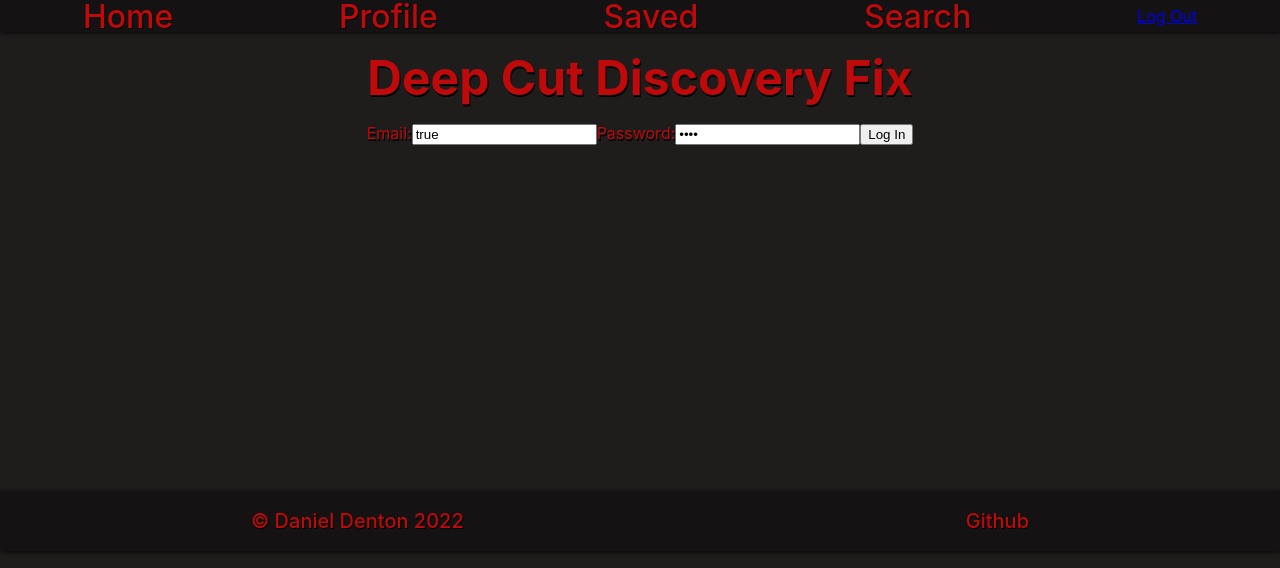
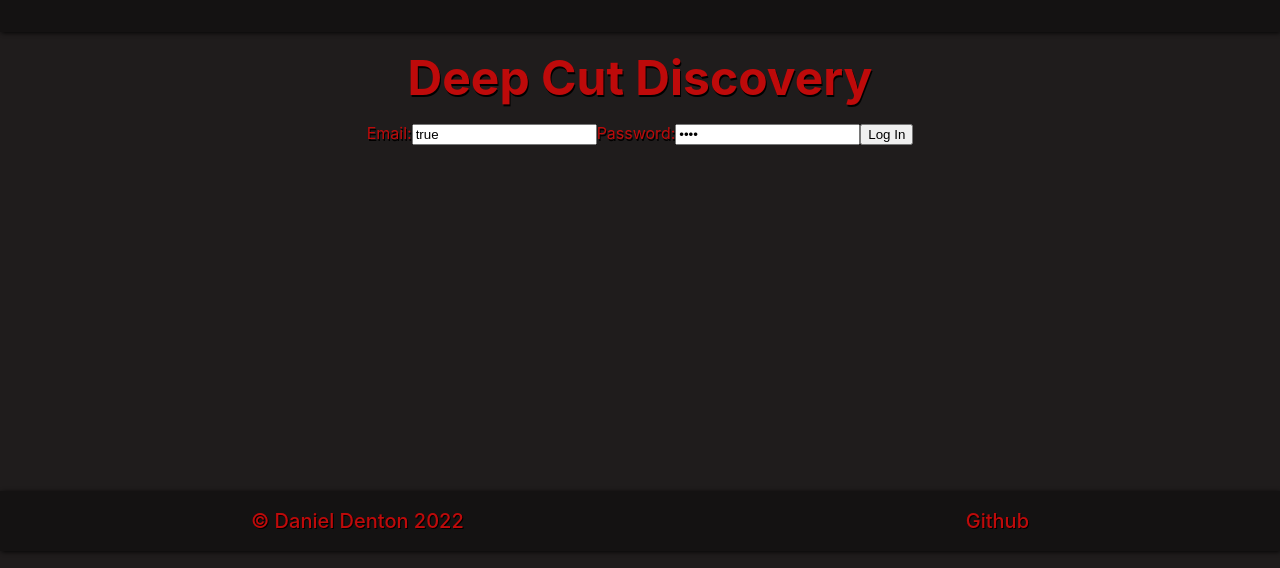
Before and after one commit to danieldenton/deep-cut-discovery, a React (Create React App) app: page / in a window 1280 px wide. Shown: the top 568 px of the page. Built offline with nearby package versions, Linux system fonts and the light colour scheme.

Commit message:
app.js useEffect and navbar ready

```diff
--- a/package.json
+++ b/package.json
@@ -7,6 +7,7 @@
     "@testing-library/react": "^12.1.4",
     "@testing-library/user-event": "^13.5.0",
     "axios": "^0.26.1",
+    "jwt-decode": "^3.1.2",
     "react": "^18.0.0",
     "react-dom": "^18.0.0",
     "react-router-dom": "^6.3.0",
--- a/src/App.js
+++ b/src/App.js
@@ -5,29 +5,74 @@ import {
   Navigate,
 } from "react-router-dom";
 import { useState, useEffect } from "react";
+import jwt_decode from "jwt-decode";
 
 import "./App.css";
 import Layout from "./components/layout/Layout";
 import Home from "./components/pages/Home";
 import Profile from "./components/pages/Profile";
 import Landing from "./components/pages/Landing";
-import Saved from "./components/pages/Saved";
 import Register from "./components/pages/Register";
-import Search from "./components/pages/Search";
+import Search from "./components/pages/Discover";
 
 export default function App() {
-  const [token, setToken] = useState("");
+  // STATE
+  // current user
+  const [currentUser, setCurrentUser] = useState(null);
+
+  // USE-EFFECT
+  // useEffect that handles localstorage if the user navigates away from the page/refreshes
+  useEffect(() => {
+    const token = localStorage.getItem("jwt");
+    // if a token is found, log the user in; otherwise, make sure they are logged out
+    if (token) {
+      setCurrentUser(jwt_decode(token));
+    } else {
+      setCurrentUser(null);
+    }
+  }, []);
+
+  const handleLogout = () => {
+    // remove the token from local storage
+    if (localStorage.getItem("jwt")) localStorage.removeItem("jwt");
+    // set the user state to be null
+    setCurrentUser(null);
+  };
+
   return (
     <div className="App">
       <Router>
-        <Layout>
+        <Layout handleLogout={handleLogout} currentUser={currentUser}>
           <Routes>
-            <Route path="/" element={<Landing />} />
-            <Route path="/home" element={<Home />} />
-            <Route path="/profile/:id" element={<Profile />} />
-            <Route path="/saved/:id" element={<Saved />} />
-            <Route path="/register" element={<Register />} />
-            <Route path="/search" element={<Search />} />
+            <Route
+              path="/"
+              element={
+                <Landing
+                  setCurrentUser={setCurrentUser}
+                  currentUser={currentUser}
+                />
+              }
+            />
+
+            <Route
+              path="/register"
+              element={
+                <Register
+                  currentUser={currentUser}
+                  setCurrentUser={setCurrentUser}
+                />
+              }
+            />
+            <Route path="/home" element={<Home currentUser={currentUser} />} />
+            <Route
+              path="/profile/:id"
+              element={<Profile currentUser={currentUser} />}
+            />
+
+            <Route
+              path="/search"
+              element={<Search currentUser={currentUser} />}
+            />
           </Routes>
         </Layout>
       </Router>
--- a/src/components/layout/Layout.jsx
+++ b/src/components/layout/Layout.jsx
@@ -6,7 +6,7 @@ export default function Layout(props) {
     <div className="layout">
       <Navbar />
       <header>
-        <h1 className="dd">Deep Cut Discovery Fix</h1>
+        <h1 className="dd">Deep Cut Discovery</h1>
       </header>
       <main className="main">{props.children}</main>
       <Footer />
--- a/src/components/layout/Navbar.jsx
+++ b/src/components/layout/Navbar.jsx
@@ -1,20 +1,26 @@
 import { Link } from "react-router-dom";
-export default function Navbar() {
-  return (
-    <nav className="navbar">
+export default function Navbar({ handleLogout, currentUser }) {
+  const loggedIn = (
+    <>
+      {/* if the user is logged in */}
       <Link to="/home" className="navbar-link">
         Home
       </Link>
-      <Link to="/profile/:id" className="navbar-link">
-        Profile
+      <Link to="/discover" className="navbar-link">
+        Discover
       </Link>
-      <Link to="/saved/:id" className="navbar-link">
-        Saved
+      {currentUser ? (
+        <Link to={`/profiles/${currentUser.id}`} className="nav-link">
+          My Profile
+        </Link>
+      ) : null}
+      const loggedOut = (<></>)
+      <Link to="/" className="nav-link">
+        <span onClick={handleLogout}>Log Out</span>
       </Link>
-      <Link to="/search" className="navbar-link">
-        Search
-      </Link>
-      <Link to="/">Log Out</Link>
-    </nav>
+    </>
   );
+
+  const loggedOut = <></>;
+  return <nav className="navbar">{currentUser ? loggedIn : loggedOut}</nav>;
 }
--- a/src/components/pages/Saved.jsx
+++ /dev/null
@@ -1,7 +0,0 @@
-export default function Saved() {
-  return (
-    <div>
-      <h1>Saved</h1>
-    </div>
-  );
-}
```
Also changed, not shown: src/components/pages/Discover.jsx (line endings or trailing spaces), 2 other files (tests, documents, lock files or other folders).
